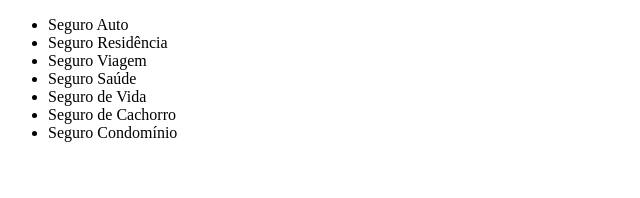
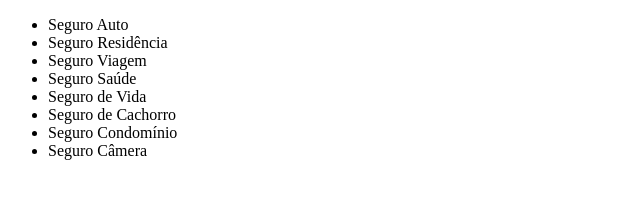
Before and after one commit to leveau10/git-learn, a plain HTML site: page index.html in a window 1280 px wide. Shown: the whole page, without its empty margins (0-640 px from the left). Drawn offline with Linux system fonts and the light colour scheme.

Commit message:
Adicionado seguro câmera

```diff
--- a/index.html
+++ b/index.html
@@ -13,6 +13,7 @@
 		<li>Seguro de Vida</li>
 		<li>Seguro de Cachorro</li>
 		<li>Seguro Condomínio</li>
+		<li>Seguro Câmera</li>
 	</ul>
 </body>
 </html>
```
